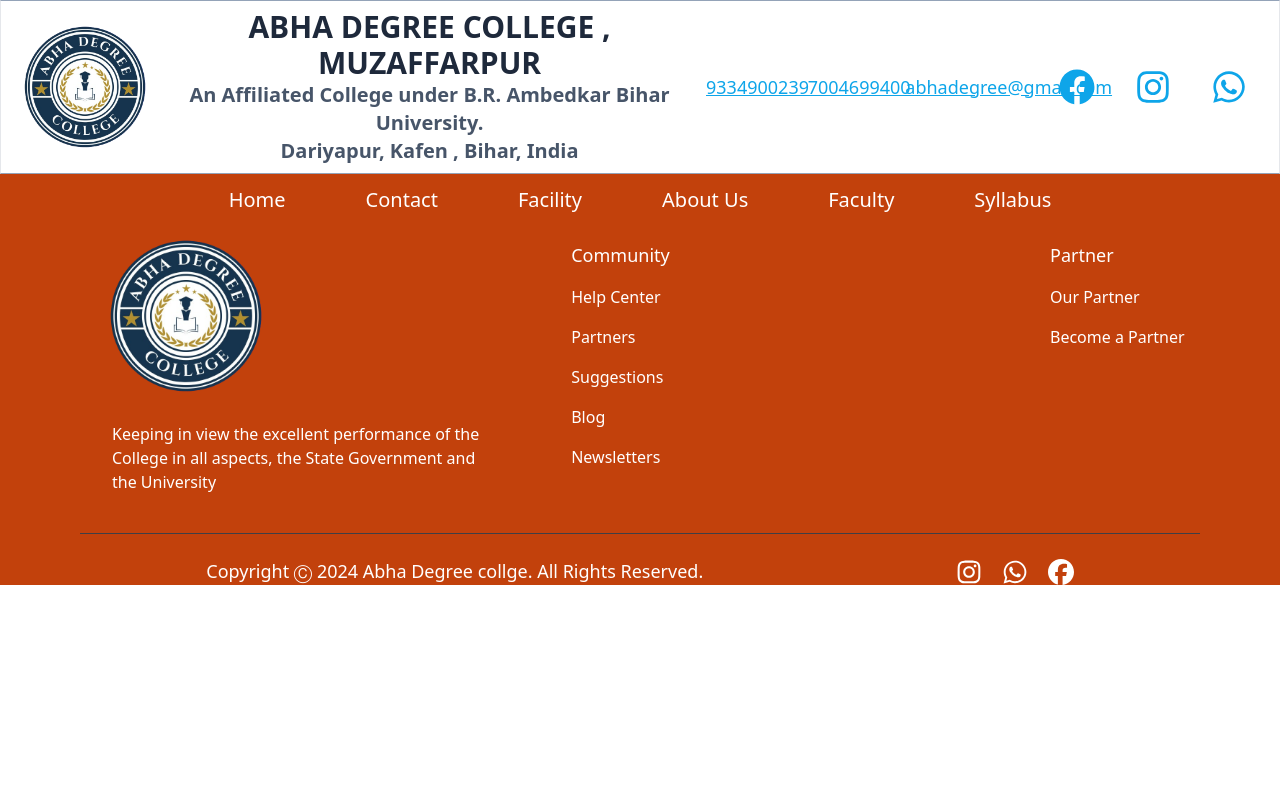
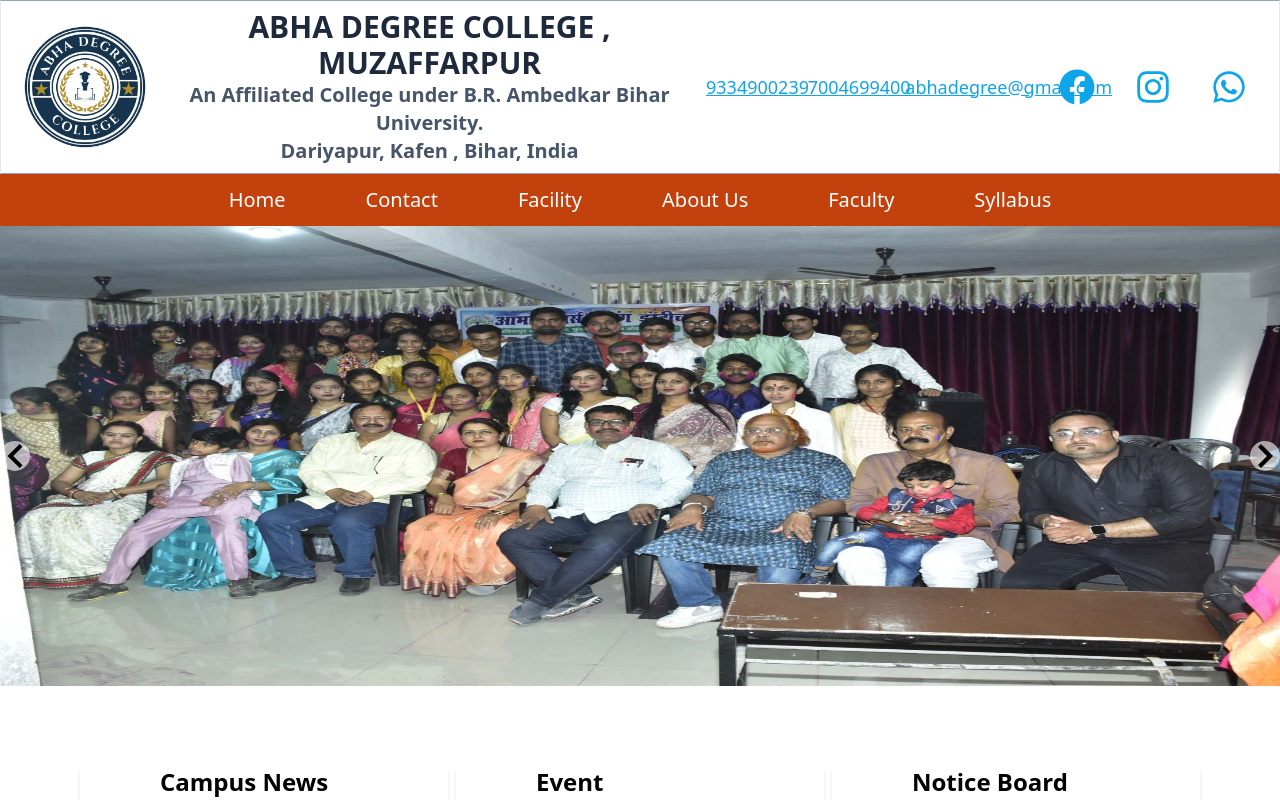
Before and after one commit to navin042002/abha-degree-college, a React (Vite) app: page / in a window 1280 px wide. Shown: the top 800 px of the page. Built offline with nearby package versions, Linux system fonts and the light colour scheme.

Commit message:
restart web

```diff
--- a/src/App.jsx
+++ b/src/App.jsx
@@ -8,7 +8,7 @@
     <div>
       <Header />
       <main>
-        {/* <Outlet /> */}
+        <Outlet />
       </main>
 
       <Footer />
```
